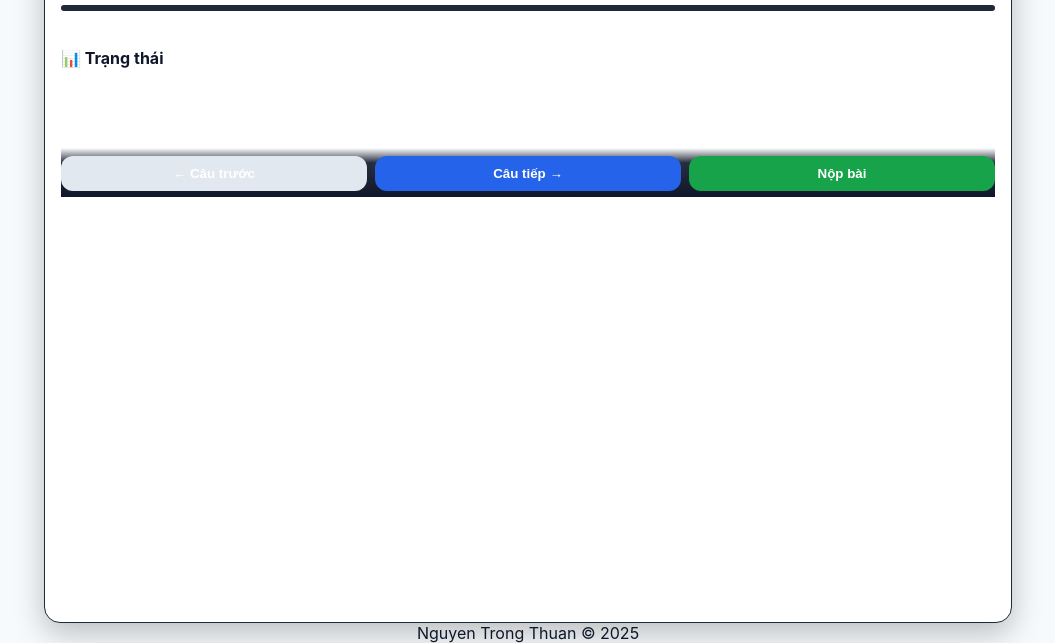
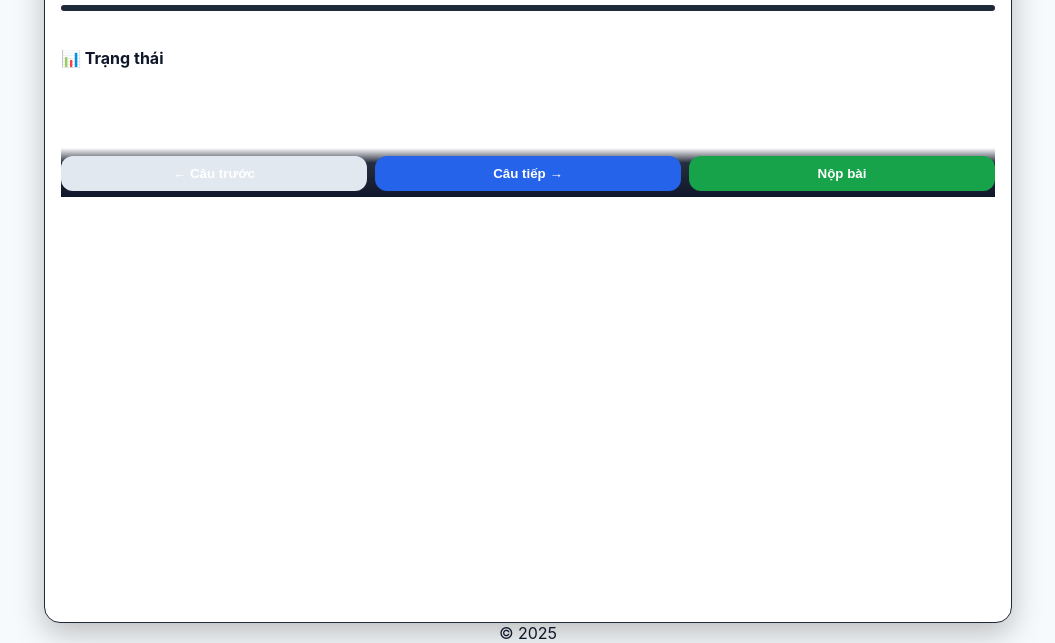
Before and after one commit to luckont/LucTool, a plain HTML site: page modules/luyen-400-cau-ai/index.html in a window 1280 px wide. Shown: the part 603-1246 px from the top of the page, without its empty margins (112-1167 px from the left). Drawn offline with Linux system fonts and the light colour scheme.

Commit message:
Update footer

```diff
--- a/modules/luyen-400-cau-ai/index.html
+++ b/modules/luyen-400-cau-ai/index.html
@@ -167,7 +167,7 @@
       </div>
     </main>
     <footer class="site-footer">
-      <div class="author">Nguyen Trong Thuan © 2025</div>
+      <div class="author">© 2025</div>
     </footer>
     <script type="module" src="/assets/js/tools/luyen-400-cau-ai.js"></script>
   </body>
```
